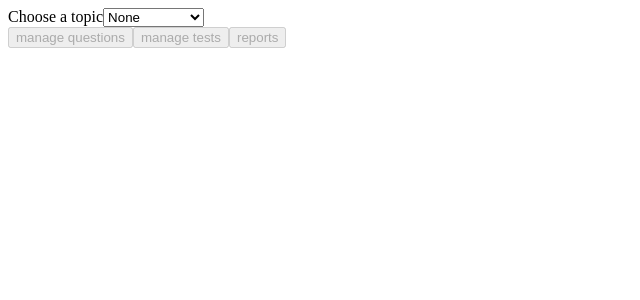
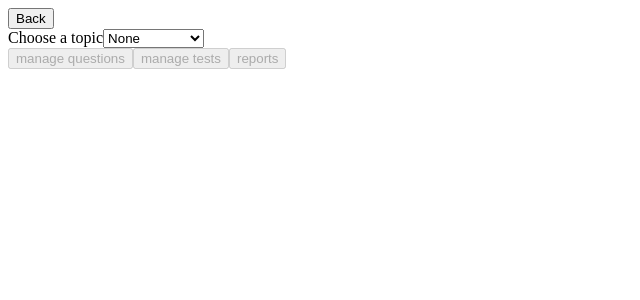
Before and after one commit to NicoAroyo/TestyFront, a React (Create React App) app: page /admin in a window 1280 px wide. Shown: the top 300 px of the page, without its empty margins (0-640 px from the left). Built offline with nearby package versions, Linux system fonts and the light colour scheme; data requests are answered from the project's data file.

Commit message:
more buttons

```diff
--- a/src/Views/Login.js
+++ b/src/Views/Login.js
@@ -8,6 +8,7 @@
     <>
       <h1>Login Screen x)</h1>
       <button onClick={() => navigate("/admin")}>login</button>
+      <button onClick={() => navigate(-1)}>Back</button>
     </>
   );
 };
--- a/src/Views/admin/AddTest.js
+++ b/src/Views/admin/AddTest.js
@@ -114,8 +114,8 @@
           <button onClick={(e) => submitForm(e)}>submit</button>
         </form>
       </div>
-      <button onClick={(e)=>{
-        e.preventDefault();
+      <button onClick={()=>{
+
         navigate(-1)}}>Back</button>
     </>
   );
--- a/src/Views/admin/AdminView.js
+++ b/src/Views/admin/AdminView.js
@@ -18,6 +18,7 @@
   return (
     <>
       <div>
+      <button onClick={() => navigate(-1)}>Back</button>
         <form>
           <label>Choose a topic</label>
           <select
--- a/src/Views/taketest/TakeTestView.js
+++ b/src/Views/taketest/TakeTestView.js
@@ -6,8 +6,12 @@
     const {testId}= useParams();
     const navigate = useNavigate();
   return (
-    <h1>
+    <>
+      <h1>
         {testId}
     </h1>
+    <button onClick={() => navigate(-1)}>Back</button>
+    </>
+
   )
 }
```
